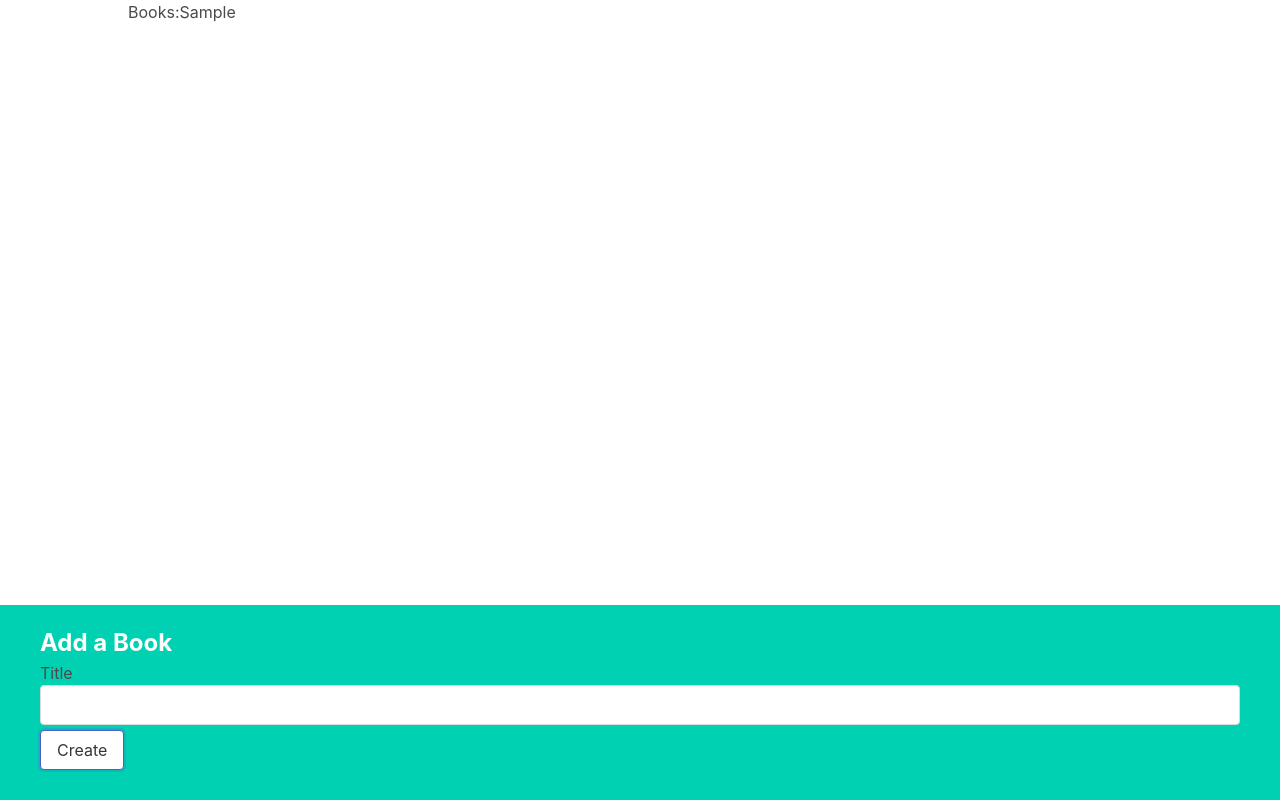
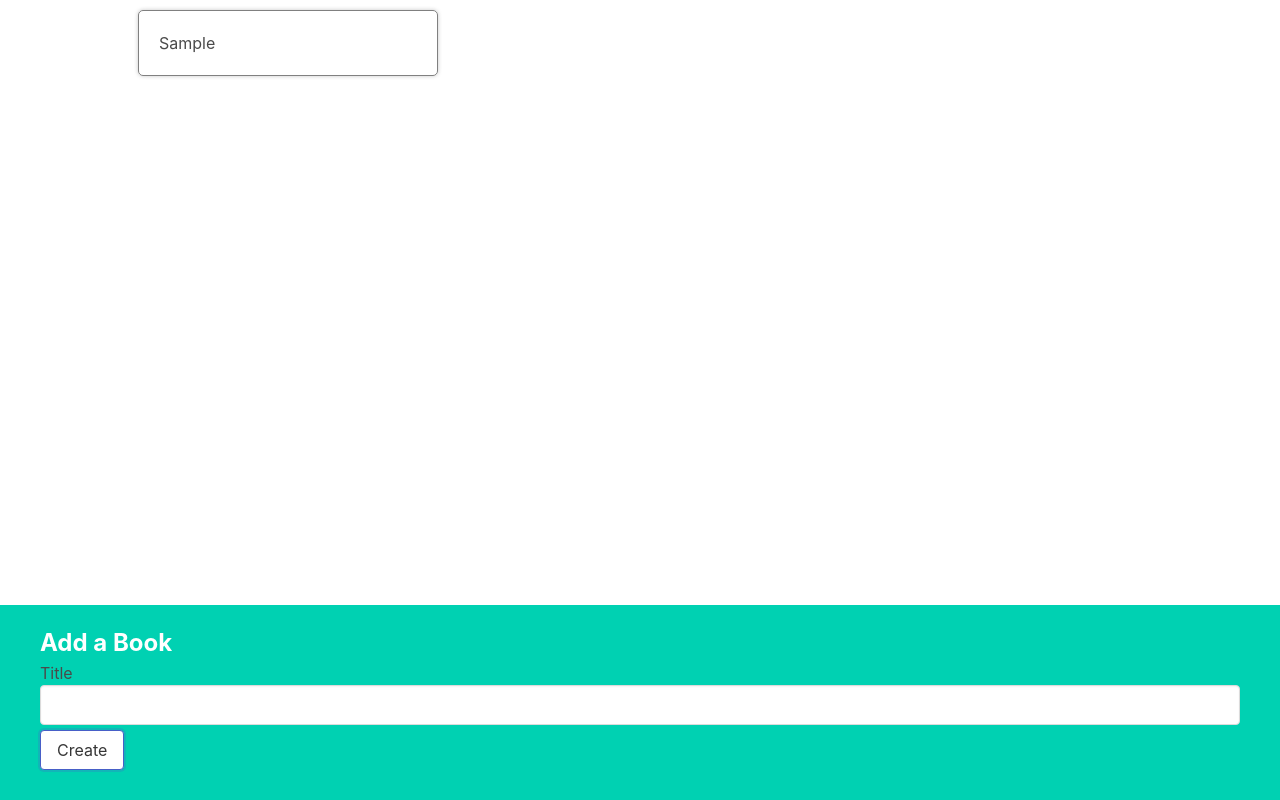
Before and after one commit to Dmitry1007/books-with-persistence-using-Context, a React (Create React App) app: page / in a window 1280 px wide. Both pictures are taken after typing "Sample" into the empty fields and a click on the button "Create". Built offline with nearby package versions, Linux system fonts and the light colour scheme.

Commit message:
show each book

```diff
--- a/src/components/BookList.js
+++ b/src/components/BookList.js
@@ -1,14 +1,15 @@
+import BookShow from "./BookShow";
+
 function BookList({ books }) {
   const renderedBooks = () => {
     return books.map((book) => {
-      return <li key={book.id}>{book.title}</li>;
+      return <BookShow key={book.id} book={book} />;
     });
   };
 
   return (
     <div className="book-list">
-      <h3>Books: </h3>
-      <ul>{renderedBooks()}</ul>
+      {renderedBooks()}
     </div>
   )
 }
--- a/src/components/BookShow.js
+++ b/src/components/BookShow.js
@@ -1,5 +1,9 @@
-function BookShow() {
-  return <div>BookShow</div>;
+function BookShow({ book }) {
+  return (
+     <div className="book-show">
+      {book.title}
+    </div>
+  );
 }
 
 export default BookShow;
```
